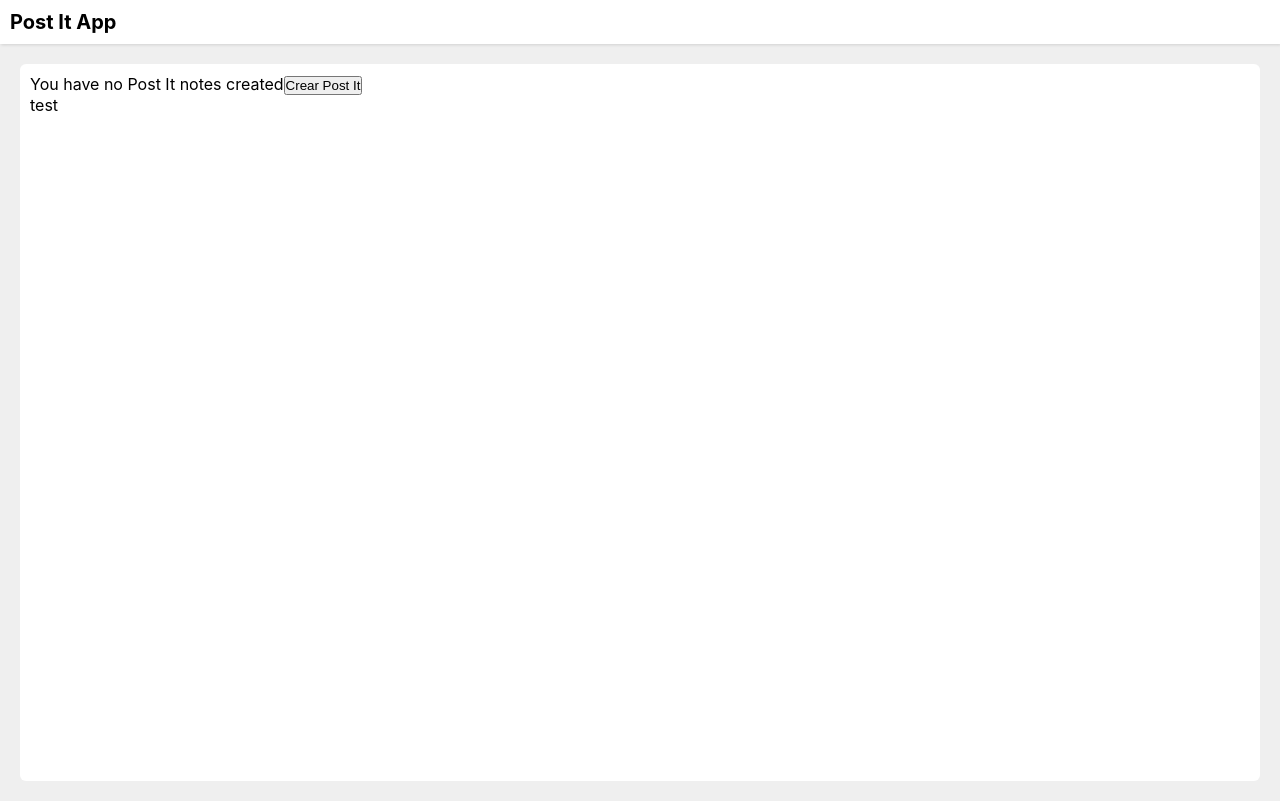
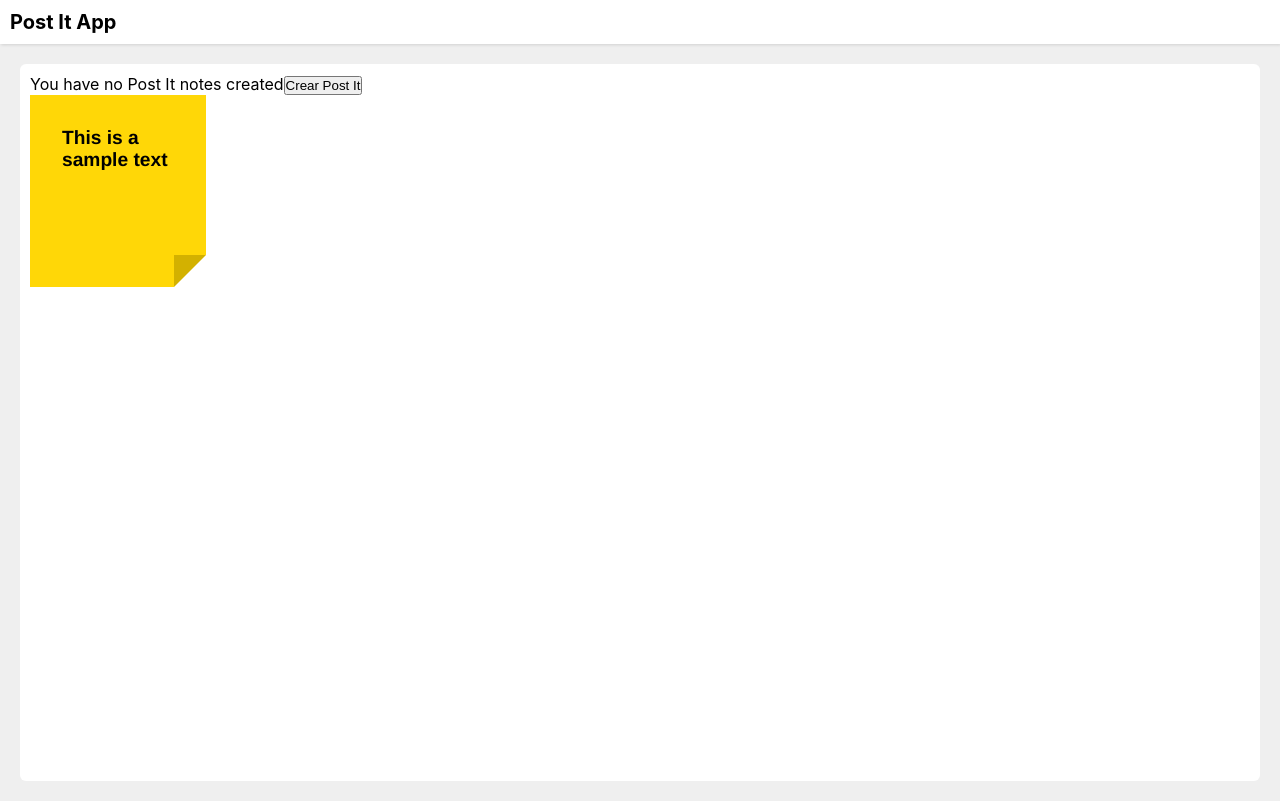
Before and after one commit to tobicorradi/post-it-app, a React (Create React App) app: page / in a window 1280 px wide. Built offline with nearby package versions, Linux system fonts and the light colour scheme.

Commit message:
First post it added (including styling)

```diff
--- /dev/null
+++ b/src/components/PostIt/PostIt.css
@@ -0,0 +1,32 @@
+.post-it {
+    padding: 2em;
+    background: #ffd707;
+    position: relative;
+    min-height: 10em;
+    max-width: 176px;
+    cursor: grab;
+ }
+ .post-it p {
+    font-family: helvetica;
+    font-size: 1.2em;
+    font-weight: bold;
+  }
+ .post-it:after {
+    content: "";
+    position: absolute;
+    bottom: -2em;
+    left: 0;
+    right: 2em;
+    border-width: 1em;
+    border-style: solid;
+    border-color: #ffd707;
+ }
+ .post-it:before {
+    content: "";
+    position: absolute;
+    bottom: -2em;
+    right: 0;
+    border-width: 2em 2em 0 0;
+    border-style: solid;
+    border-color: #d3b100 transparent;
+ }
--- a/src/components/PostIt/index.jsx
+++ b/src/components/PostIt/index.jsx
@@ -1,9 +1,9 @@
 import React from 'react'
-
+import './PostIt.css'
 const PostIt = ({text, color}) => {
     return (
-        <div>
-            {text}
+        <div className="post-it">
+            <p>{text}</p>
         </div>
     )
 }
--- a/src/components/Table/index.jsx
+++ b/src/components/Table/index.jsx
@@ -3,12 +3,12 @@ import ModalContent from '../ModalContent'
 import PostIt from '../PostIt'
 import './Table.css'
 const Table = () => {
-
+   const postList = [{id: 1, text: 'This is a sample text', color: '#33333'}]
     return (
         <section className="table">
             <div className="table__inner">
                <ModalContent />
-               <PostIt text={'test'}/>
+               {postList.map(post => <PostIt text={post.text}/>)}
             </div>
         </section>
     )
```
